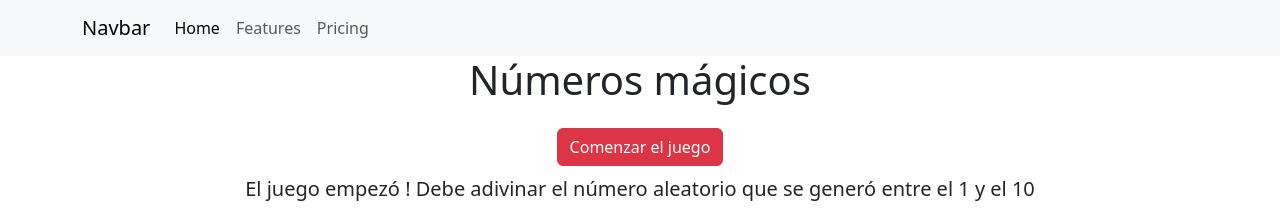
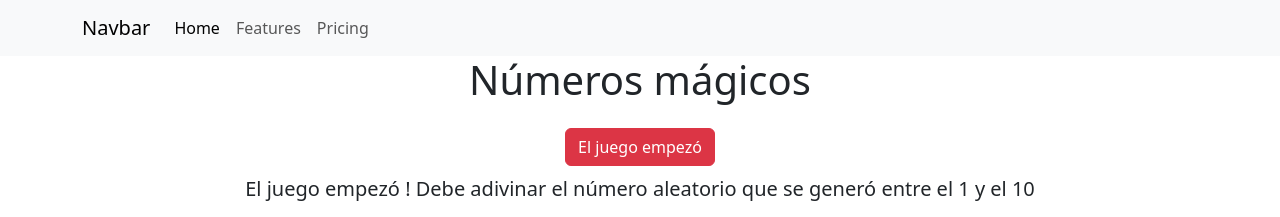
Before and after one commit to lucasecapdevila/javascript-tp5-ejercicio1, a plain HTML site: page index.html in a window 1280 px wide. Both pictures are taken after a click on the button "Comenzar el juego". Shown: the top 217 px of the page. Drawn offline with nearby package versions, Linux system fonts and the light colour scheme.

Commit message:
se ajusta boton para prevenir que agregue el párrafo muchas veces

```diff
--- a/index.html
+++ b/index.html
@@ -40,7 +40,7 @@
     <h1 class="text-center">Números mágicos</h1>
 
     <section class="mt-4 text-center">
-      <button class="btn btn-danger" onclick="empezarJuego()">Comenzar el juego</button>
+      <button class="btn btn-success" onclick="empezarJuego()">Comenzar el juego</button>
 
       <div class="form-floating my-3 d-md-flex justify-content-md-between align-items-center">
         <input type="number" class="form-control" id="numUsuario" placeholder="Ingrese el número">
--- a/js/app.js
+++ b/js/app.js
@@ -1,11 +1,15 @@
 const numAleatorio = Math.floor(Math.random() * 10) + 1
-const btnEmpezar = document.querySelector('.btn-danger')
+const btnEmpezar = document.querySelector('.btn-success')
 
 const empezarJuego = () =>{
-  const p = document.createElement('p')
-  p.classList.add('lead', 'my-2')
-  p.innerText = `El juego empezó ! Debe adivinar el número aleatorio que se generó entre el 1 y el 10`
-  btnEmpezar.insertAdjacentElement("afterend", p)
+  if(btnEmpezar.innerText === 'Comenzar el juego'){
+    const p = document.createElement('p')
+    p.classList.add('lead', 'my-2')
+    p.innerText = `El juego empezó ! Debe adivinar el número aleatorio que se generó entre el 1 y el 10`
+    btnEmpezar.insertAdjacentElement("afterend", p)
+    btnEmpezar.innerText = 'El juego empezó'
+    btnEmpezar.className = 'btn btn-danger'
+  }
 }
 
 const coincidenNumeros = () =>{
```
